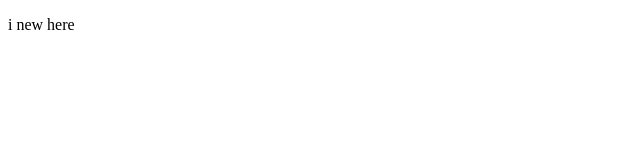
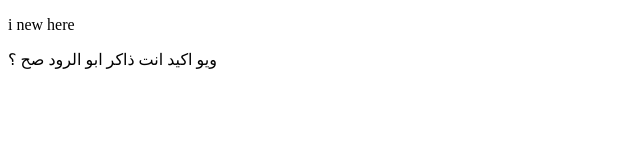
Before and after one commit to mneer1/myProject, a plain HTML site: page index.html in a window 1280 px wide. Shown: the whole page, without its empty margins (0-640 px from the left). Drawn offline with Linux system fonts and the light colour scheme.

Commit message:
صراحة ما اعرف

```diff
--- a/index.html
+++ b/index.html
@@ -7,5 +7,6 @@
 </head>
 <body>
     <p> i new here </p>
+    <p>ويو اكيد انت ذاكر ابو الرود صح ؟</p>
 </body>
 </html>
```
